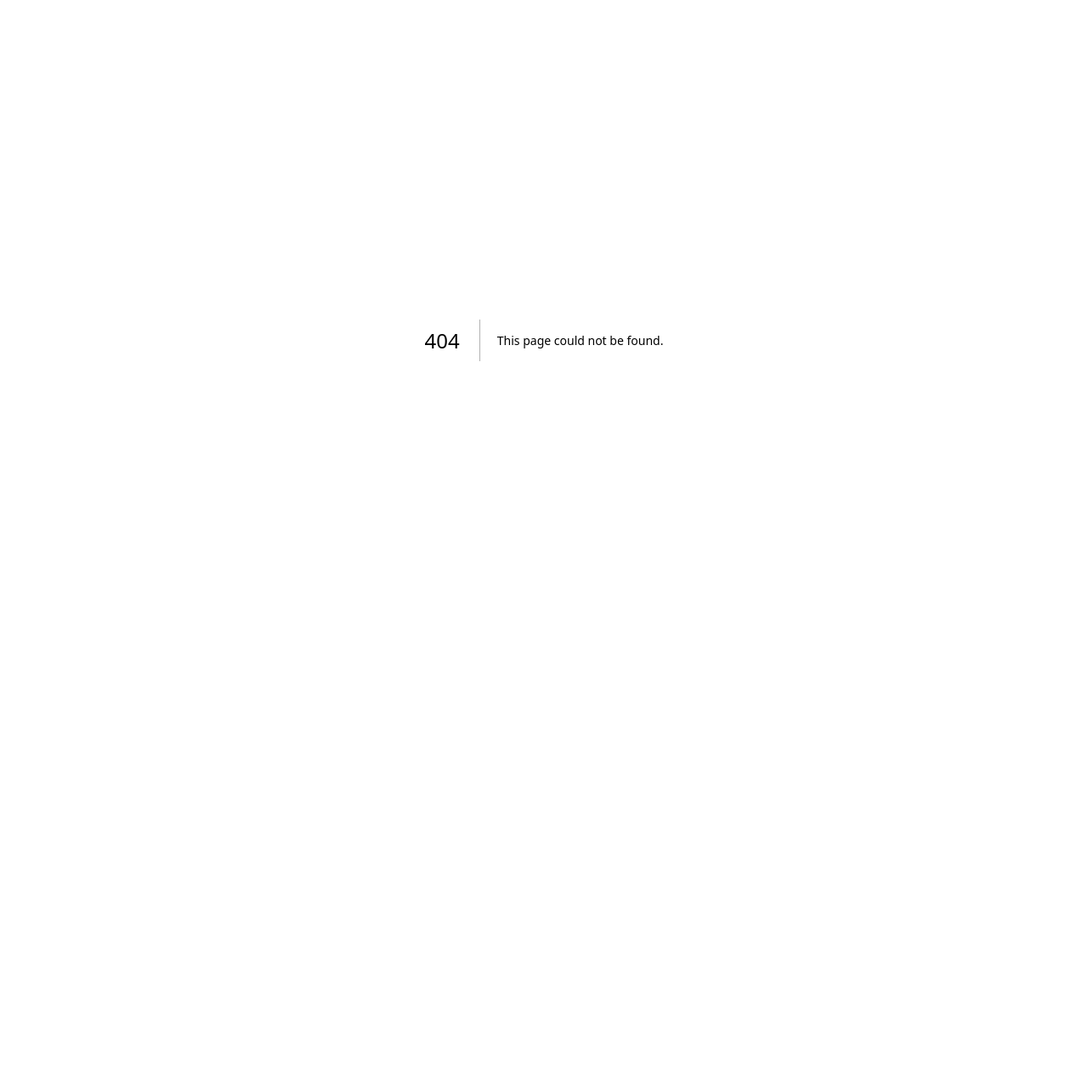
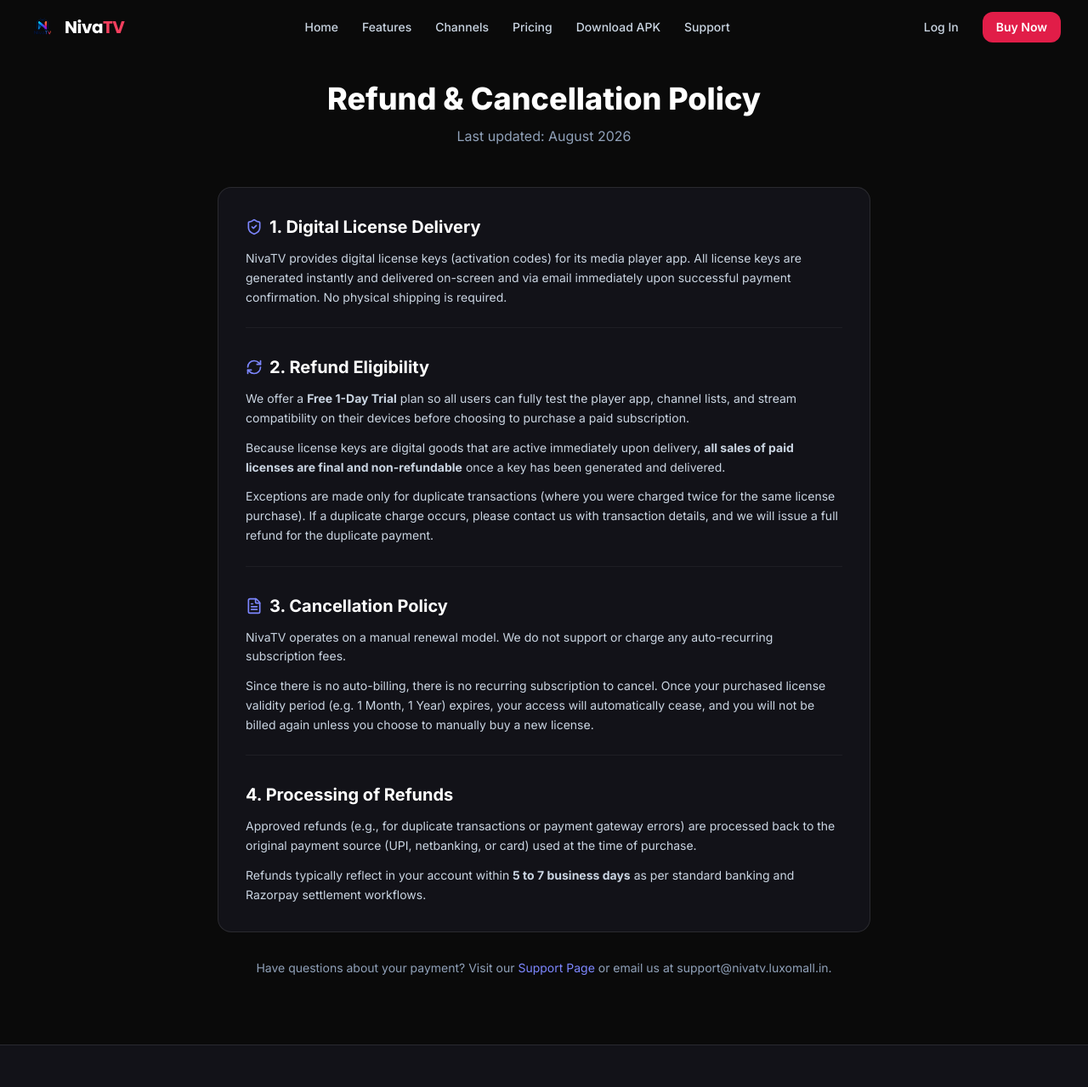
Before and after one commit to rajakumar865465/iptv, a Next.js app in the folder frontend/: page /refund-policy in a window 1280 px wide. Before the commit this address had no page. Shown: the top 1279 px of the page at 85% size. Before the commit the page ends 800 px from the top, so only its background shows below. Built offline with nearby package versions, Linux system fonts and the light colour scheme.

Commit message:
Add Refund Policy page and official Merchant Contact information for Razorpay compliance

```diff
--- /dev/null
+++ b/frontend/src/app/(public)/refund-policy/page.tsx
@@ -0,0 +1,81 @@
+import Link from 'next/link';
+import { ShieldCheck, RefreshCw, FileText } from 'lucide-react';
+import type { Metadata } from 'next';
+import PageTracker from '@/components/public/PageTracker';
+
+export const metadata: Metadata = {
+  title: 'Refund & Cancellation Policy — NivaTV',
+  description: 'Learn about our refund, cancellation, and transaction dispute policies at NivaTV.',
+  robots: { index: true, follow: true, googleBot: { index: true, follow: true } },
+  alternates: { canonical: 'https://nivatv.luxomall.in/refund-policy' },
+};
+
+export default function RefundPolicyPage() {
+  return (
+    <div className="pt-24 pb-20 px-4">
+      <PageTracker page="refund-policy" />
+      <div className="max-w-3xl mx-auto">
+        <div className="text-center mb-12">
+          <h1 className="text-4xl font-extrabold text-white mb-3">Refund &amp; Cancellation Policy</h1>
+          <p className="text-slate-400">Last updated: August 2026</p>
+        </div>
+
+        <div className="space-y-8 bg-[#121218] border border-white/10 rounded-2xl p-6 sm:p-8 text-slate-300 leading-relaxed text-sm">
+          <section className="border-b border-white/5 pb-6">
+            <h2 className="text-xl font-bold text-white mb-3 flex items-center gap-2">
+              <ShieldCheck className="w-5 h-5 text-indigo-400" /> 1. Digital License Delivery
+            </h2>
+            <p>
+              NivaTV provides digital license keys (activation codes) for its media player app. All license keys are generated instantly and delivered on-screen and via email immediately upon successful payment confirmation. No physical shipping is required.
+            </p>
+          </section>
+
+          <section className="border-b border-white/5 pb-6">
+            <h2 className="text-xl font-bold text-white mb-3 flex items-center gap-2">
+              <RefreshCw className="w-5 h-5 text-indigo-400" /> 2. Refund Eligibility
+            </h2>
+            <p className="mb-3">
+              We offer a <strong>Free 1-Day Trial</strong> plan so all users can fully test the player app, channel lists, and stream compatibility on their devices before choosing to purchase a paid subscription.
+            </p>
+            <p className="mb-3">
+              Because license keys are digital goods that are active immediately upon delivery, <strong>all sales of paid licenses are final and non-refundable</strong> once a key has been generated and delivered.
+            </p>
+            <p>
+              Exceptions are made only for duplicate transactions (where you were charged twice for the same license purchase). If a duplicate charge occurs, please contact us with transaction details, and we will issue a full refund for the duplicate payment.
+            </p>
+          </section>
+
+          <section className="border-b border-white/5 pb-6">
+            <h2 className="text-xl font-bold text-white mb-3 flex items-center gap-2">
+              <FileText className="w-5 h-5 text-indigo-400" /> 3. Cancellation Policy
+            </h2>
+            <p className="mb-3">
+              NivaTV operates on a manual renewal model. We do not support or charge any auto-recurring subscription fees.
+            </p>
+            <p>
+              Since there is no auto-billing, there is no recurring subscription to cancel. Once your purchased license validity period (e.g. 1 Month, 1 Year) expires, your access will automatically cease, and you will not be billed again unless you choose to manually buy a new license.
+            </p>
+          </section>
+
+          <section>
+            <h2 className="text-xl font-bold text-white mb-3">4. Processing of Refunds</h2>
+            <p className="mb-3">
+              Approved refunds (e.g., for duplicate transactions or payment gateway errors) are processed back to the original payment source (UPI, netbanking, or card) used at the time of purchase.
+            </p>
+            <p>
+              Refunds typically reflect in your account within <strong>5 to 7 business days</strong> as per standard banking and Razorpay settlement workflows.
+            </p>
+          </section>
+        </div>
+
+        <div className="mt-8 text-center text-sm text-slate-400">
+          Have questions about your payment? Visit our{' '}
+          <Link href="/support" className="text-indigo-400 hover:underline">
+            Support Page
+          </Link>{' '}
+          or email us at support@nivatv.luxomall.in.
+        </div>
+      </div>
+    </div>
+  );
+}
--- a/frontend/src/app/(public)/support/page.tsx
+++ b/frontend/src/app/(public)/support/page.tsx
@@ -1,5 +1,5 @@
 import { getWebsiteSettings } from '@/lib/publicApi';
-import { MessageCircle, Mail, Phone, Clock, Key } from 'lucide-react';
+import { MessageCircle, Mail, Phone, Clock, Key, MapPin, Building } from 'lucide-react';
 import Link from 'next/link';
 import type { Metadata } from 'next';
 
@@ -147,6 +147,32 @@ export default async function SupportPage() {
           </div>
         </div>
 
+        {/* Merchant & Office Address (Razorpay Compliance) */}
+        <div className="bg-[#121218] border border-white/10 rounded-2xl p-6 sm:p-8 mb-12">
+          <h2 className="text-xl font-bold text-white mb-4 flex items-center gap-2">
+            <Building className="w-5 h-5 text-indigo-400" /> Merchant Contact Details
+          </h2>
+          <div className="grid grid-cols-1 md:grid-cols-2 gap-6 text-sm">
+            <div>
+              <p className="text-slate-400 font-medium">Business / Merchant Name</p>
+              <p className="text-white font-semibold mt-0.5">Luxomall Digital Services</p>
+            </div>
+            <div>
+              <p className="text-slate-400 font-medium">Support Contact</p>
+              <p className="text-white font-semibold mt-0.5">Phone: {phone || '+919774401306'}</p>
+              <p className="text-white font-semibold mt-0.5">Email: {email || 'support@nivatv.luxomall.in'}</p>
+            </div>
+            <div className="md:col-span-2">
+              <p className="text-slate-400 font-medium flex items-center gap-1.5"><MapPin className="w-4 h-4 text-indigo-400" /> Physical Address</p>
+              <p className="text-white font-medium mt-1 leading-relaxed">
+                Luxomall Digital Services,<br />
+                Near GMC Hospital, Bhangagarh,<br />
+                Guwahati, Assam, India - 781005
+              </p>
+            </div>
+          </div>
+        </div>
+
         {/* Common issues */}
         <div className="mb-10">
           <h2 className="text-2xl font-bold text-white mb-6">Common Issues & Quick Fixes</h2>
--- a/frontend/src/components/public/PublicFooter.tsx
+++ b/frontend/src/components/public/PublicFooter.tsx
@@ -75,6 +75,7 @@ export default function PublicFooter() {
               {[
                 { href: '/privacy', label: 'Privacy Policy' },
                 { href: '/terms', label: 'Terms & Conditions' },
+                { href: '/refund-policy', label: 'Refund & Cancellation Policy' },
               ].map(l => (
                 <li key={l.href}>
                   <Link href={l.href} className="text-slate-400 hover:text-white text-sm transition-colors">
```
